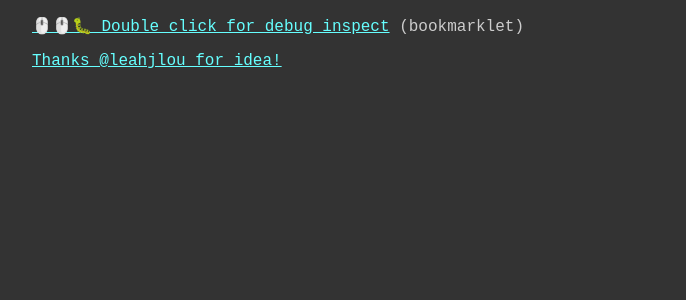
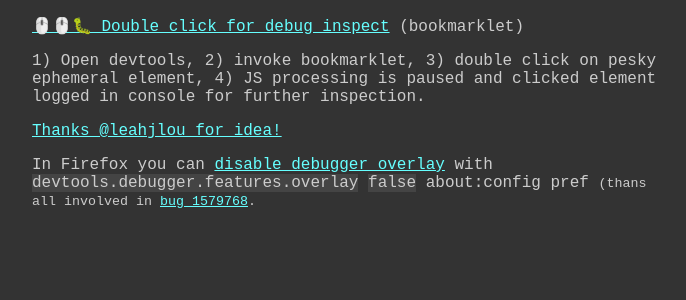
Before and after one commit to myfonj/myfonj.github.io, a Jekyll site: the page utils/bookmarklets/double-click-for-debug-inspect.html, which Jekyll copies as it is, in a window 1280 px wide. Shown: the top 300 px of the page, without its empty margins (288-974 px from the left). Built offline with Jekyll 4.4.1, drawn with Linux system fonts in a browser that asks for light colours.

Commit message:
Update double-click-for-debug-inspect.html

```diff
--- a/utils/bookmarklets/double-click-for-debug-inspect.html
+++ b/utils/bookmarklets/double-click-for-debug-inspect.html
@@ -5,9 +5,14 @@ body{background-color:#333;color:#ccc;max-width:40em;margin:0 auto;}
 h1,h2,h3,em,strong,th,thead,label,dt,legend,caption{color:#fff}
 a:link{color:#6ff}a:visited{color:#9f3}label:hover,a:hover{background-color:#000}
 html *{font-family:"Courier New",monospace}
-pre{tab-size:2;-moz-tab-size:2;background-color: #444}
+code,pre{tab-size:2;-moz-tab-size:2;background-color: #444}
 </style></head><body>
 
 <p><a title="🖱️🖱️🐛 Double click for debug inspect" href="javascript:(function(){document.body.addEventListener('dblclick',(e)=>{e.preventDefault();e.stopPropagation();console.log(e.target);debugger},{once:true,capture:true})})();">🖱️🖱️🐛 Double click for debug inspect</a> (bookmarklet)
 
+
+<p>1) Open devtools, 2) invoke bookmarklet, 3) double click on pesky ephemeral element, 4) JS processing is paused and clicked element logged in console for further inspection.
+
 <p><a href="https://twitter.com/leahjlou/status/1285703952235991044">Thanks @leahjlou for idea!</a>
+
+<p>In Firefox you can <a href="https://wiki.developer.mozilla.org/en-US/docs/Tools/Debugger/How_to/Step_through_code#Pause_on_breakpoints_overlay">disable debugger overlay</a> with <code>devtools.debugger.features.overlay</code> <code>false</code> about:config pref <small>(thans all involved in <a href="https://bugzilla.mozilla.org/show_bug.cgi?id=1579768">bug 1579768</a>.
```
